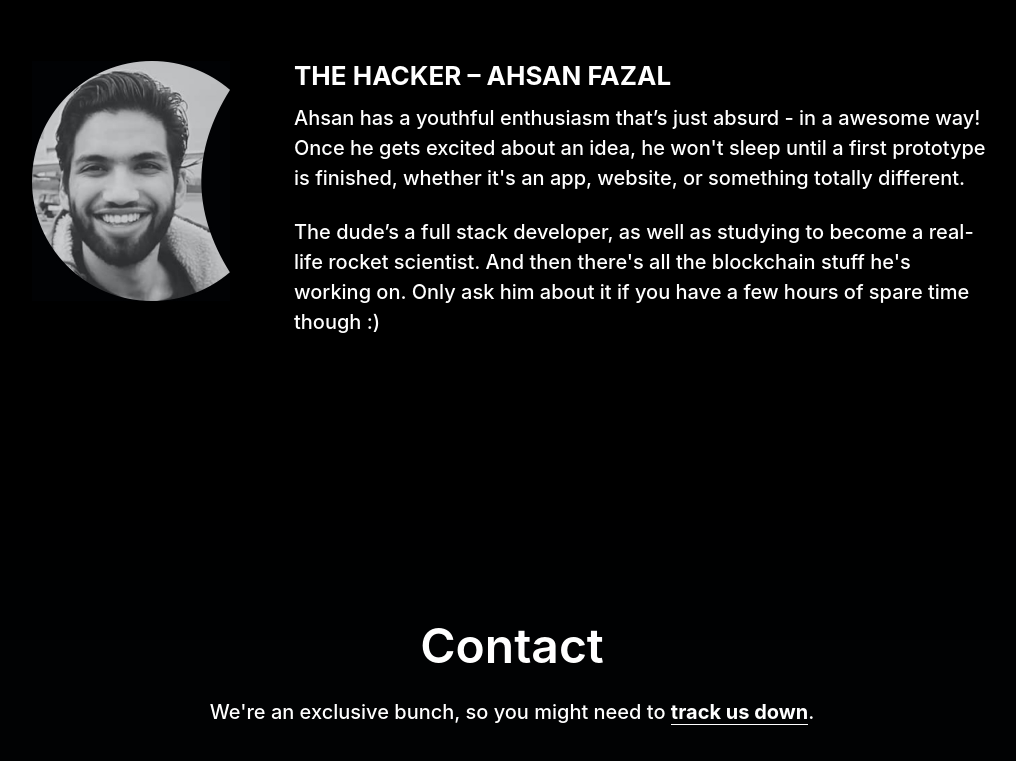
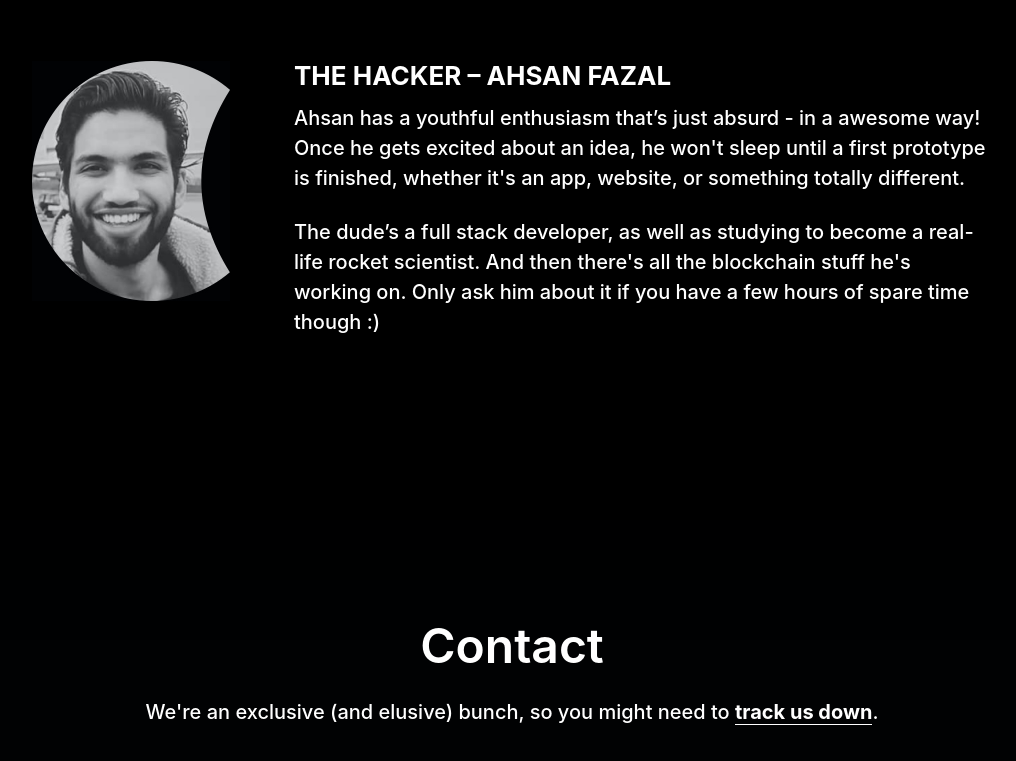
Before and after one commit to leanmotherfuckers/website, a website built with Parcel: page src/index.html in a window 1280 px wide. Shown: the part 3828-4589 px from the top of the page, without its empty margins (128-1144 px from the left). Built offline with nearby package versions, Linux system fonts and the light colour scheme.

Commit message:
Update index.html

```diff
--- a/src/index.html
+++ b/src/index.html
@@ -126,7 +126,7 @@
       <section class="section contact" data-aos="fade">
         <div class="container">
           <h3 class="title">Contact</h3>
-          <p>We're an exclusive bunch, so you might need to
+          <p>We're an exclusive (and elusive) bunch, so you might need to
             <a id="find-us" href="https://google.com/search?q=Where+are+the+Lean+Motherfuckers%3F" rel="noopener" target="_blank">
               track us down</a>.
           </p>
```
